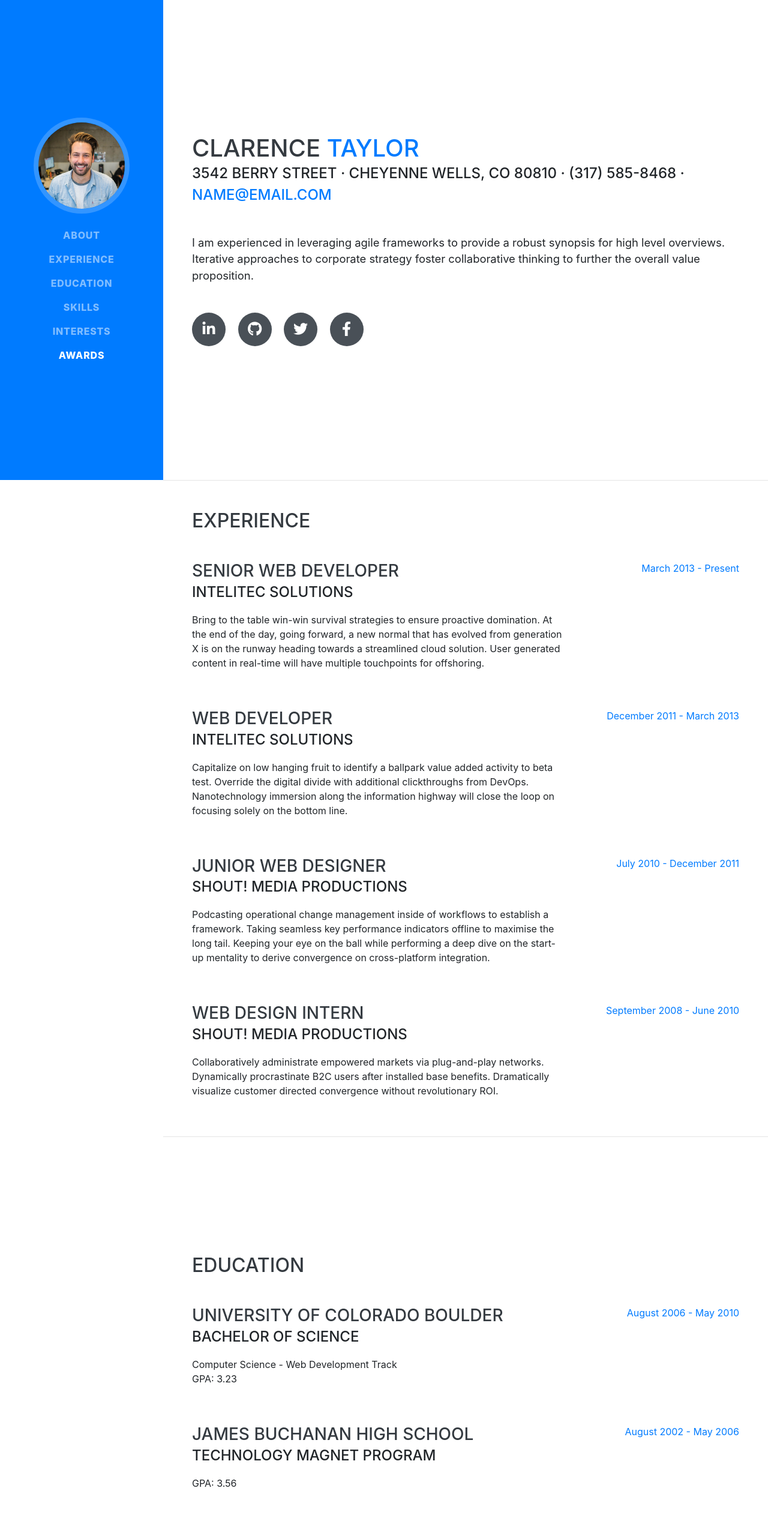
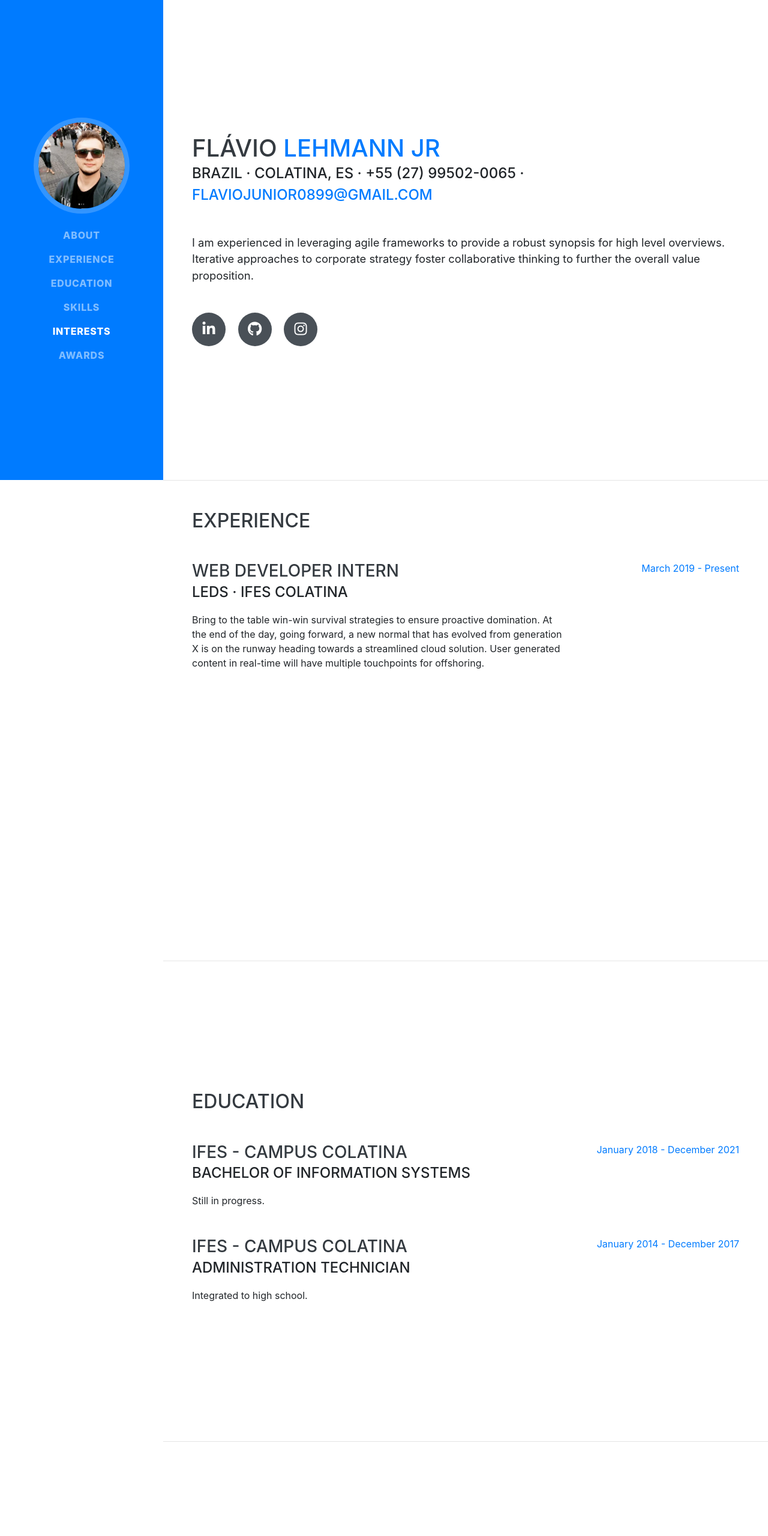
Before and after one commit to GansoLoko/curriculo, a website with bundled scripts: page index.html in a window 1280 px wide. Shown: the top 2560 px of the page at 60% size. Built offline with nearby package versions, Linux system fonts and the light colour scheme; a web font is replaced by a local one.

Commit message:
adding my info

```diff
--- a/index.html
+++ b/index.html
@@ -8,7 +8,7 @@
   <meta name="description" content="">
   <meta name="author" content="">
 
-  <title>Resume - Start Bootstrap Theme</title>
+  <title>Portfolio · Flávio Lehmann Jr</title>
 
   <!-- Bootstrap core CSS -->
   <link href="vendor/bootstrap/css/bootstrap.min.css" rel="stylesheet">
@@ -27,9 +27,9 @@
 
   <nav class="navbar navbar-expand-lg navbar-dark bg-primary fixed-top" id="sideNav">
     <a class="navbar-brand js-scroll-trigger" href="#page-top">
-      <span class="d-block d-lg-none">Clarence Taylor</span>
+      <span class="d-block d-lg-none">Flávio Lehmann Jr</span>
       <span class="d-none d-lg-block">
-        <img class="img-fluid img-profile rounded-circle mx-auto mb-2" src="img/profile.jpg" alt="">
+        <img class="img-fluid img-profile rounded-circle mx-auto mb-2" src="img/profile.png" alt="">
       </span>
     </a>
     <button class="navbar-toggler" type="button" data-toggle="collapse" data-target="#navbarSupportedContent" aria-controls="navbarSupportedContent" aria-expanded="false" aria-label="Toggle navigation">
@@ -63,25 +63,33 @@
 
     <section class="resume-section p-3 p-lg-5 d-flex align-items-center" id="about">
       <div class="w-100">
-        <h1 class="mb-0">Clarence
-          <span class="text-primary">Taylor</span>
+        <h1 class="mb-0">Flávio
+          <span class="text-primary">Lehmann Jr</span>
         </h1>
-        <div class="subheading mb-5">3542 Berry Street · Cheyenne Wells, CO 80810 · (317) 585-8468 ·
-          <a href="mailto:name@email.com">name@email.com</a>
+        <div class="subheading mb-5">Brazil · Colatina, ES · +55 (27) 99502-0065 ·
+          <a href="mailto:name@email.com">flaviojunior0899@gmail.com</a>
         </div>
-        <p class="lead mb-5">I am experienced in leveraging agile frameworks to provide a robust synopsis for high level overviews. Iterative approaches to corporate strategy foster collaborative thinking to further the overall value proposition.</p>
+        <p class="lead mb-5">
+          I am experienced in leveraging agile frameworks to provide a
+          robust synopsis for high level overviews. Iterative approaches
+          to corporate strategy foster collaborative thinking to further
+          the overall value proposition.
+        </p>
         <div class="social-icons">
-          <a href="#">
+          <a href="https://www.linkedin.com/in/flaviolehmannjr/">
             <i class="fab fa-linkedin-in"></i>
           </a>
-          <a href="#">
+          <a href="https://github.com/GansoLokohttps://github.com/GansoLoko">
             <i class="fab fa-github"></i>
           </a>
-          <a href="#">
+          <!-- <a href="#">
             <i class="fab fa-twitter"></i>
           </a>
           <a href="#">
             <i class="fab fa-facebook-f"></i>
+          </a> -->
+          <a href="https://www.instagram.com/flaviojunior0899/">
+            <i class="fab fa-instagram"></i>
           </a>
         </div>
       </div>
@@ -95,45 +103,12 @@
 
         <div class="resume-item d-flex flex-column flex-md-row justify-content-between mb-5">
           <div class="resume-content">
-            <h3 class="mb-0">Senior Web Developer</h3>
-            <div class="subheading mb-3">Intelitec Solutions</div>
+            <h3 class="mb-0">Web Developer Intern</h3>
+            <div class="subheading mb-3">Leds · Ifes Colatina</div>
             <p>Bring to the table win-win survival strategies to ensure proactive domination. At the end of the day, going forward, a new normal that has evolved from generation X is on the runway heading towards a streamlined cloud solution. User generated content in real-time will have multiple touchpoints for offshoring.</p>
           </div>
           <div class="resume-date text-md-right">
-            <span class="text-primary">March 2013 - Present</span>
-          </div>
-        </div>
-
-        <div class="resume-item d-flex flex-column flex-md-row justify-content-between mb-5">
-          <div class="resume-content">
-            <h3 class="mb-0">Web Developer</h3>
-            <div class="subheading mb-3">Intelitec Solutions</div>
-            <p>Capitalize on low hanging fruit to identify a ballpark value added activity to beta test. Override the digital divide with additional clickthroughs from DevOps. Nanotechnology immersion along the information highway will close the loop on focusing solely on the bottom line.</p>
-          </div>
-          <div class="resume-date text-md-right">
-            <span class="text-primary">December 2011 - March 2013</span>
-          </div>
-        </div>
-
-        <div class="resume-item d-flex flex-column flex-md-row justify-content-between mb-5">
-          <div class="resume-content">
-            <h3 class="mb-0">Junior Web Designer</h3>
-            <div class="subheading mb-3">Shout! Media Productions</div>
-            <p>Podcasting operational change management inside of workflows to establish a framework. Taking seamless key performance indicators offline to maximise the long tail. Keeping your eye on the ball while performing a deep dive on the start-up mentality to derive convergence on cross-platform integration.</p>
-          </div>
-          <div class="resume-date text-md-right">
-            <span class="text-primary">July 2010 - December 2011</span>
-          </div>
-        </div>
-
-        <div class="resume-item d-flex flex-column flex-md-row justify-content-between">
-          <div class="resume-content">
-            <h3 class="mb-0">Web Design Intern</h3>
-            <div class="subheading mb-3">Shout! Media Productions</div>
-            <p>Collaboratively administrate empowered markets via plug-and-play networks. Dynamically procrastinate B2C users after installed base benefits. Dramatically visualize customer directed convergence without revolutionary ROI.</p>
-          </div>
-          <div class="resume-date text-md-right">
-            <span class="text-primary">September 2008 - June 2010</span>
+            <span class="text-primary">March 2019 - Present</span>
           </div>
         </div>
 
@@ -149,24 +124,23 @@
 
         <div class="resume-item d-flex flex-column flex-md-row justify-content-between mb-5">
           <div class="resume-content">
-            <h3 class="mb-0">University of Colorado Boulder</h3>
-            <div class="subheading mb-3">Bachelor of Science</div>
-            <div>Computer Science - Web Development Track</div>
-            <p>GPA: 3.23</p>
+            <h3 class="mb-0">IFES - Campus Colatina</h3>
+            <div class="subheading mb-3">Bachelor of Information Systems</div>
+            <div> Still in progress. </div>
           </div>
           <div class="resume-date text-md-right">
-            <span class="text-primary">August 2006 - May 2010</span>
+            <span class="text-primary">January 2018 - December 2021</span>
           </div>
         </div>
 
         <div class="resume-item d-flex flex-column flex-md-row justify-content-between">
           <div class="resume-content">
-            <h3 class="mb-0">James Buchanan High School</h3>
-            <div class="subheading mb-3">Technology Magnet Program</div>
-            <p>GPA: 3.56</p>
+            <h3 class="mb-0">IFES - Campus Colatina</h3>
+            <div class="subheading mb-3"> Administration Technician </div>
+            <p> Integrated to high school. </p>
           </div>
           <div class="resume-date text-md-right">
-            <span class="text-primary">August 2002 - May 2006</span>
+            <span class="text-primary">January 2014 - December 2017</span>
           </div>
         </div>
 
@@ -191,31 +165,19 @@
             <i class="fab fa-js-square"></i>
           </li>
           <li class="list-inline-item">
+            <i class="fab fa-java"></i>
+          </li>
+          <li class="list-inline-item">
             <i class="fab fa-angular"></i>
           </li>
           <li class="list-inline-item">
-            <i class="fab fa-react"></i>
+            <i class="fab fa-npm"></i>
           </li>
           <li class="list-inline-item">
-            <i class="fab fa-node-js"></i>
+            <i class="fab fa-aws"></i>
           </li>
           <li class="list-inline-item">
-            <i class="fab fa-sass"></i>
-          </li>
-          <li class="list-inline-item">
-            <i class="fab fa-less"></i>
-          </li>
-          <li class="list-inline-item">
-            <i class="fab fa-wordpress"></i>
-          </li>
-          <li class="list-inline-item">
-            <i class="fab fa-gulp"></i>
-          </li>
-          <li class="list-inline-item">
-            <i class="fab fa-grunt"></i>
-          </li>
-          <li class="list-inline-item">
-            <i class="fab fa-npm"></i>
+            <i class="fab fa-docker"></i>
           </li>
         </ul>
 
@@ -227,9 +189,6 @@
           <li>
             <i class="fa-li fa fa-check"></i>
             Cross Browser Testing &amp; Debugging</li>
-          <li>
-            <i class="fa-li fa fa-check"></i>
-            Cross Functional Teams</li>
           <li>
             <i class="fa-li fa fa-check"></i>
             Agile Development &amp; Scrum</li>
@@ -249,7 +208,7 @@
 
     <hr class="m-0">
 
-    <section class="resume-section p-3 p-lg-5 d-flex align-items-center" id="awards">
+    <!-- <section class="resume-section p-3 p-lg-5 d-flex align-items-center" id="awards">
       <div class="w-100">
         <h2 class="mb-5">Awards &amp; Certifications</h2>
         <ul class="fa-ul mb-0">
@@ -281,7 +240,7 @@
             Place - James Buchanan High School - Hackathon 2005</li>
         </ul>
       </div>
-    </section>
+    </section> -->
 
   </div>
 
```
Also changed, not shown: img/profile.png (added), img/profile1.jpg (renamed from img/profile.jpg).
